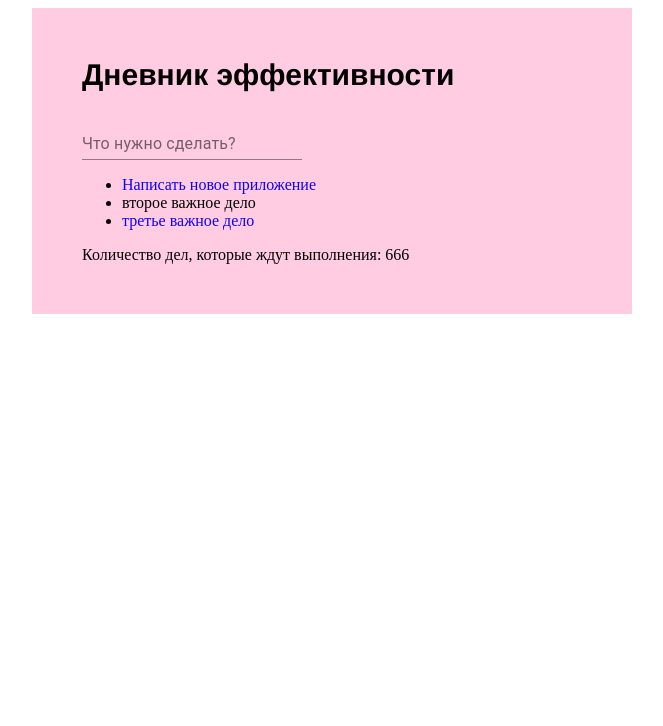
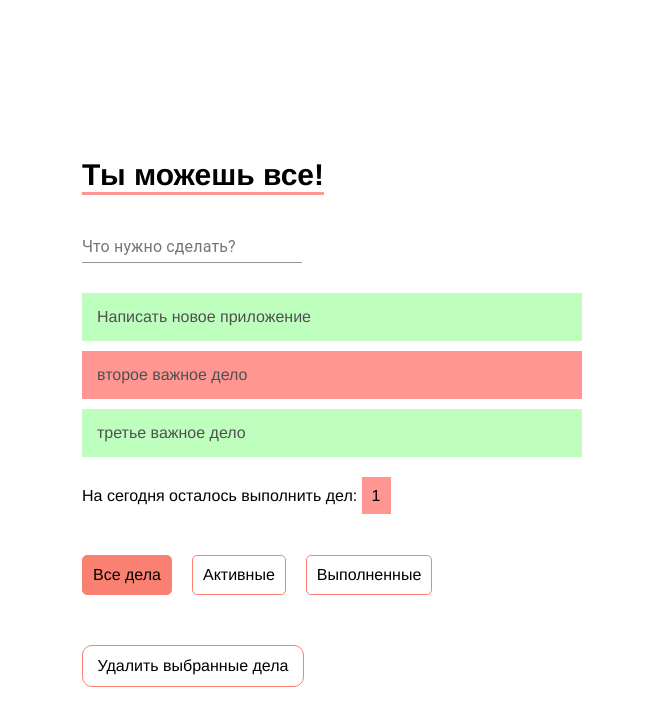
Before and after one commit to WebHeroSchool/todoNika, a React (Create React App) app: page / in a window 1280 px wide. Shown: the top 726 px of the page, without its empty margins (308-971 px from the left). Built offline with nearby package versions, Linux system fonts and the light colour scheme.

Commit message:
added elements

```diff
--- a/package.json
+++ b/package.json
@@ -3,6 +3,7 @@
   "version": "0.1.0",
   "private": true,
   "dependencies": {
+    "@material-ui/icons": "^4.9.1",
     "@testing-library/jest-dom": "^4.2.4",
     "@testing-library/react": "^9.5.0",
     "@testing-library/user-event": "^7.2.1",
--- a/src/components/App/App.js
+++ b/src/components/App/App.js
@@ -24,10 +24,10 @@ const App = () => {
 
 	return (
 		<div className={styles.wrap}>
-			<div className={styles.title}>Дневник эффективности</div>
+			<div className={styles.title}>Ты можешь все!</div>
 			<InputItem/>
 			<ItemList items={items}/>
-			<Footer count={666} />
+			<Footer count={1}/>
 		</div>
 	);
 }
--- a/src/components/App/App.module.css
+++ b/src/components/App/App.module.css
@@ -1,6 +1,5 @@
 .wrap {
-	background-color: #ffcce1;
-	padding: 50px;
+	padding-top: 150px;
 	width: 500px;
 	margin: auto;
 }
@@ -10,4 +9,6 @@
 	font-size: 30px;
 	margin-bottom: 20px;
 	font-weight: bold;
+	border-bottom: 3px solid #ff9691;
+	display: inline-block;
 }
--- a/src/components/Footer/Footer.js
+++ b/src/components/Footer/Footer.js
@@ -1,8 +1,25 @@
 import React from 'react';
+import styles from './Footer.module.css';
 
 const Footer = ({ count }) => (
-	<footer>
-		Количество дел, которые ждут выполнения: {count}
+	<footer className={styles.footer}>
+		<div className={styles.counter}>
+			На сегодня осталось выполнить дел: <span className={styles.count}>{count}</span>
+		</div>
+		<div className={styles.filters}>
+			<div className={styles.filter_active}>
+				Все дела
+			</div>
+			<div className={styles.filter}>
+				Активные
+			</div>
+			<div className={styles.filter}>
+				Выполненные
+			</div>
+		</div>
+		<div className={styles.delete}>
+			Удалить выбранные дела
+		</div>
 	</footer>
 );
 
--- /dev/null
+++ b/src/components/Footer/Footer.module.css
@@ -0,0 +1,55 @@
+.count {
+	background-color: #ff9691;
+	padding: 10px;
+}
+
+.footer {
+	font-family: helvetica;
+}
+
+.filters {
+	display: flex;
+	margin-bottom: 50px;
+}
+
+.filter_active,
+.filter {
+	padding: 10px;
+	border: 1px solid salmon;
+	border-radius: 5px;
+	margin-right: 20px;
+	transition: .3s;
+	cursor: pointer;
+}
+
+.filter:last-child {
+	margin-right: 0;
+}
+
+.filter:hover {
+	background-color: #fd8678b8;
+}
+
+.counter {
+	margin-bottom: 50px;
+}
+
+.filter_active {
+	background-color: salmon;
+}
+
+.delete {
+	width: 220px;
+	height: 40px;
+	display: flex;
+	align-items: center;
+	justify-content: center;
+	border: 1px solid salmon;
+	border-radius: 10px;
+	cursor: pointer;
+	transition: .3s;
+}
+
+.delete:hover {
+	background-color: salmon;
+}
--- a/src/components/Item/Item.js
+++ b/src/components/Item/Item.js
@@ -1,6 +1,7 @@
 import React from 'react';
 import classnames from 'classnames';
 import styles from './Item.module.css';
+import DeleteIcon from '@material-ui/icons/Delete';
 
 const Item = ({ value, isDone }) => (
 	<div className={
@@ -10,6 +11,11 @@ const Item = ({ value, isDone }) => (
 		})
 	}>
 	{value}
+	<span className={styles.icon}>
+		<DeleteIcon/>
+	</span>
 </div>);
 
+
+
 export default Item;
--- a/src/components/Item/Item.module.css
+++ b/src/components/Item/Item.module.css
@@ -1,3 +1,34 @@
+.item {
+	color: #505050;
+	background-color: #ff9691;
+	padding: 15px;
+	margin-bottom: 10px;
+	font-family: Helvetica;
+	position: relative;
+	cursor: pointer;
+	transition: .3s ease-in-out;
+}
+
+.item:hover {
+	background-color: #fd756e;
+}
+
+.item:hover .icon {
+	opacity: 1;
+}
+
+.icon {
+	position: absolute;
+	right: 10px;
+	top: 12px;
+	opacity: 0;
+	transition: .3s ease;
+}
+
 .done {
-	color: #1000ff;
+	background-color: #bfffbe;
 }
+
+.done:hover {
+	background-color: #7bff79;
+}
--- a/src/components/ItemList/ItemList.js
+++ b/src/components/ItemList/ItemList.js
@@ -1,12 +1,15 @@
 import React from 'react';
 import Item from '../Item/Item';
+import styles from './ItemList.module.css';
 
 const ItemList = ({ items }) => (
-	<ul>
-		{items.map(item => <li key={item.value}>
-			<Item value = {item.value} isDone={item.isDone}/>
-		</li> )}
-	</ul>
+	<div className={styles.list}>
+		{items.map(item =>
+			<div key={item.value}>
+				<Item value = {item.value} isDone={item.isDone}/>
+			</div> )
+		}
+	</div>
 );
 
 export default ItemList;
--- /dev/null
+++ b/src/components/ItemList/ItemList.module.css
@@ -0,0 +1,3 @@
+.list {
+	margin: 30px 0;
+}
```
Also changed, not shown: 1 other file (tests, documents, lock files or other folders).
